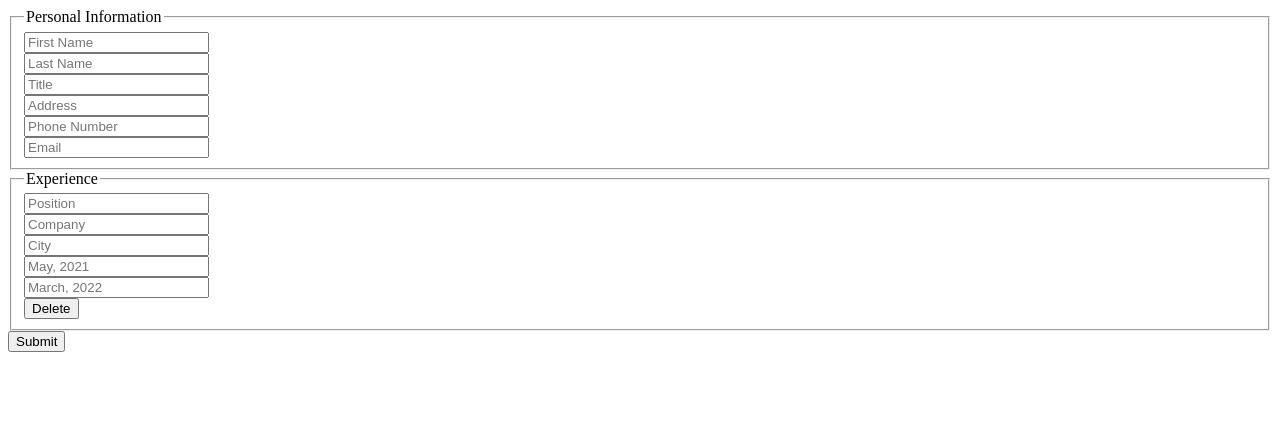
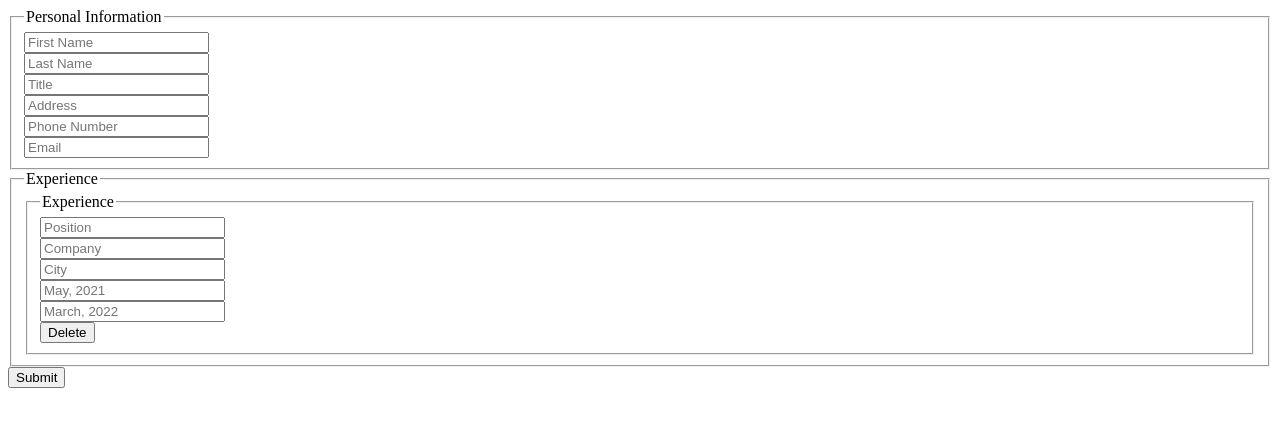
Before and after one commit to 4C-75-63-6B-79/CV_Application, a React (Create React App) app: page / in a window 1280 px wide. Shown: the top 426 px of the page. Built offline with nearby package versions, Linux system fonts and the light colour scheme.

Commit message:
added a fieldset around experience with legentd

```diff
--- a/src/components/form.js
+++ b/src/components/form.js
@@ -53,7 +53,10 @@ class Form extends React.Component {
         return(
             <form method={"#"}>
                 <PersonalInformation setPersonalInformation={this.setPersonalInformation}/>
-                {experienceElemets}
+                <fieldset>
+                    <legend>{"Experience"}</legend>
+                    {experienceElemets}
+                </fieldset>
                 {fromSubmitButton}
             </form>
         );
```
